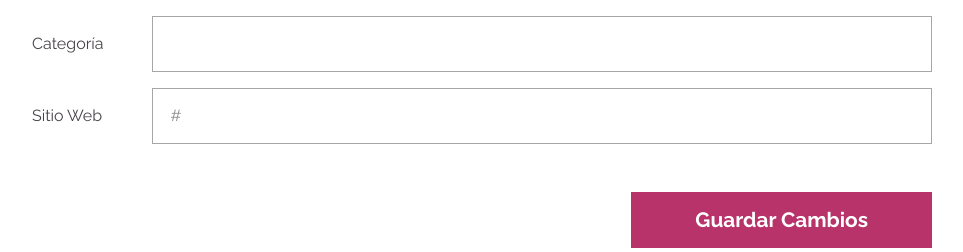
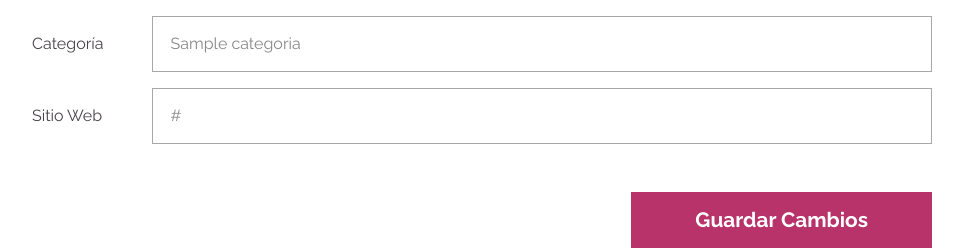
Before and after one commit to IgorNSMD/meeti, a Node server app: page /editar-grupo/1 in a window 1280 px wide. Shown: the part 631-883 px from the top of the page, without its empty margins (158-1121 px from the left). Run offline with Node 20, Linux system fonts and the light colour scheme; a user stored in the database is signed in; tables that the repository leaves empty hold one stand-in row (values such as "Sample post"); lists and menus that the app fills with data are empty; some libraries are stand-ins or nearby versions.

Commit message:
Capitulo 297

```diff
--- a/controllers/gruposController.js
+++ b/controllers/gruposController.js
@@ -106,10 +106,17 @@ exports.crearGrupo = async (req, res) => {
 }
 
 exports.formEditarGrupo = async (req, res) => {
-    const grupo = await Grupos.findByPk(req.params.grupoId)
+    const consultas = [];
+    consultas.push( Grupos.findByPk(req.params.grupoId) );
+    consultas.push( Categorias.findAll() );
+
+    // Promise con await
+    const [grupo, categorias] = await Promise.all(consultas);
+
     res.render('editar-grupo', {
         nombrePagina : `Editar Grupo : ${grupo.nombre}`,
-        grupo
+        grupo,
+        categorias
     })
 
     // const consultas = [];
--- a/views/editar-grupo.ejs
+++ b/views/editar-grupo.ejs
@@ -17,6 +17,14 @@
         <div class="campo">
             <label>Categoría</label>
             <select name="categoriaId">
+                <option value="" selected disabled>-- Elige una categoria --</option>
+                <% categorias.forEach(categoria => {  %>
+                    <option
+                        value="<%= categoria.id %>"
+                        <%= (grupo.categoriaId === categoria.id ) ? 'selected' : '' %>
+                    >
+                    <%= categoria.nombre %></option>
+                <% })  %>
             </select>
         </div>
         <div class="campo">
```
